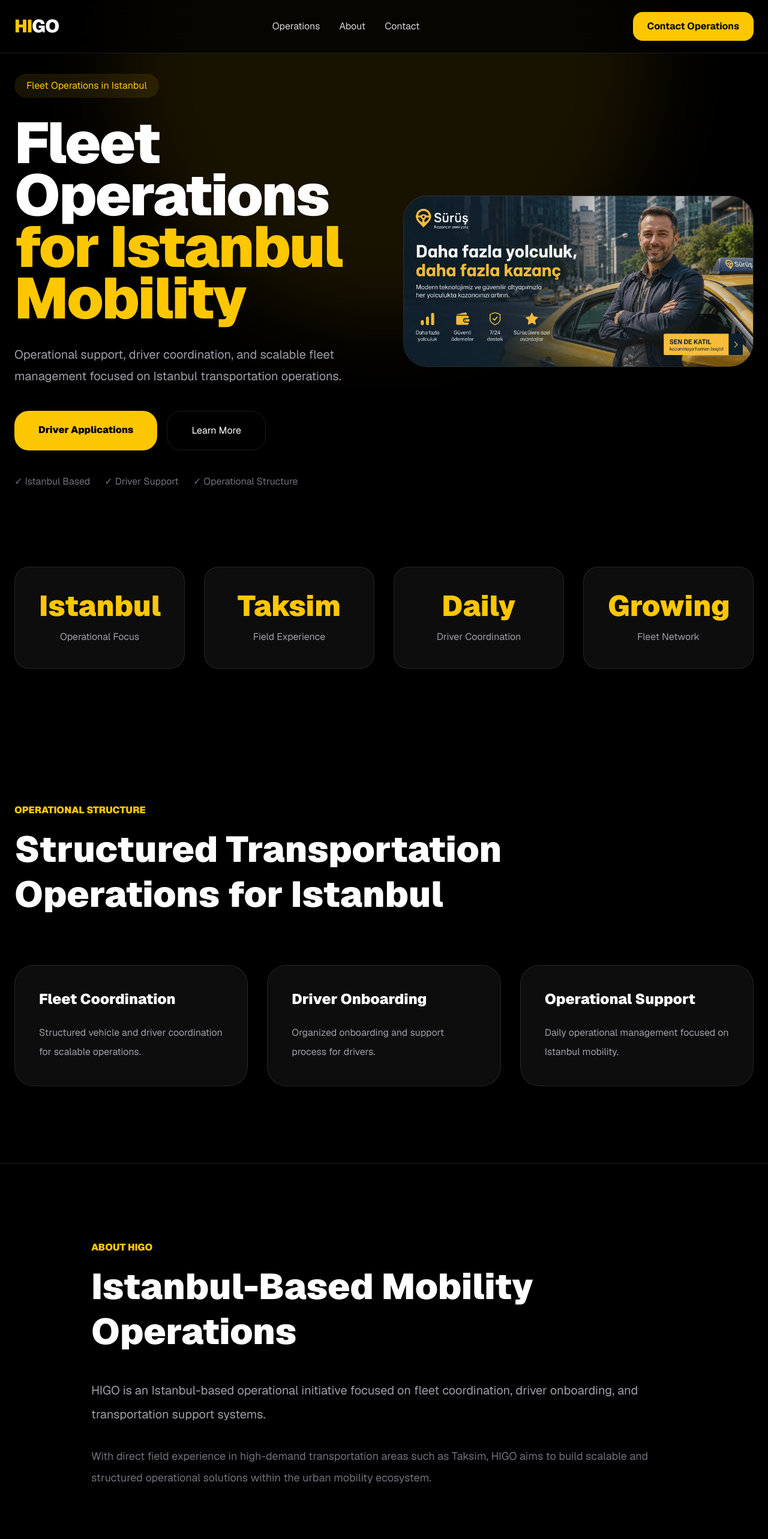
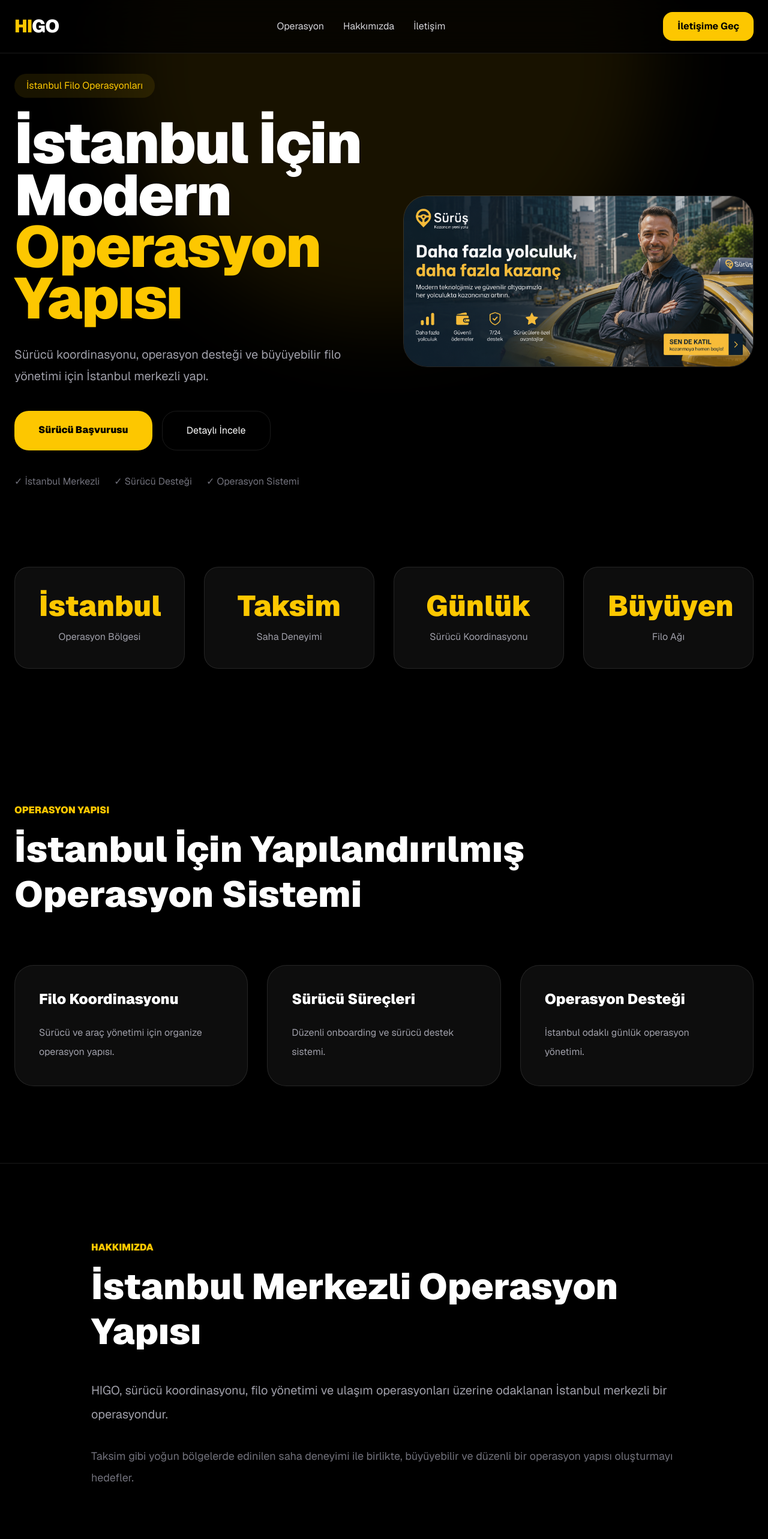
Before and after one commit to ikaanco/higo, a Next.js app: page / in a window 1280 px wide. Shown: the top 2566 px of the page at 60% size. Built offline with nearby package versions, Linux system fonts and the light colour scheme.

Commit message:
site update

```diff
--- a/app/page.tsx
+++ b/app/page.tsx
@@ -4,24 +4,24 @@ const APPLY_URL = "#";
 
 export default function Home() {
   const stats = [
-    ["Istanbul", "Operational Focus"],
-    ["Taksim", "Field Experience"],
-    ["Daily", "Driver Coordination"],
-    ["Growing", "Fleet Network"],
+    ["İstanbul", "Operasyon Bölgesi"],
+    ["Taksim", "Saha Deneyimi"],
+    ["Günlük", "Sürücü Koordinasyonu"],
+    ["Büyüyen", "Filo Ağı"],
   ];
 
   const operations = [
     {
-      title: "Fleet Coordination",
-      desc: "Structured vehicle and driver coordination for scalable operations.",
+      title: "Filo Koordinasyonu",
+      desc: "Sürücü ve araç yönetimi için organize operasyon yapısı.",
     },
     {
-      title: "Driver Onboarding",
-      desc: "Organized onboarding and support process for drivers.",
+      title: "Sürücü Süreçleri",
+      desc: "Düzenli onboarding ve sürücü destek sistemi.",
     },
     {
-      title: "Operational Support",
-      desc: "Daily operational management focused on Istanbul mobility.",
+      title: "Operasyon Desteği",
+      desc: "İstanbul odaklı günlük operasyon yönetimi.",
     },
   ];
 
@@ -36,15 +36,15 @@ export default function Home() {
 
           <nav className="hidden md:flex gap-8 text-zinc-300">
             <a href="#operations" className="hover:text-white transition">
-              Operations
+              Operasyon
             </a>
 
             <a href="#about" className="hover:text-white transition">
-              About
+              Hakkımızda
             </a>
 
             <a href="#contact" className="hover:text-white transition">
-              Contact
+              İletişim
             </a>
           </nav>
 
@@ -52,7 +52,7 @@ export default function Home() {
             href={APPLY_URL}
             className="bg-yellow-400 text-black px-6 py-3 rounded-2xl font-bold hover:scale-105 transition"
           >
-            Contact Operations
+            İletişime Geç
           </a>
         </div>
       </header>
@@ -64,22 +64,22 @@ export default function Home() {
         <div className="relative max-w-7xl mx-auto px-6 grid md:grid-cols-2 gap-16 items-center">
           <div>
             <div className="inline-flex px-5 py-2 rounded-full bg-yellow-400/10 text-yellow-400 mb-8">
-              Fleet Operations in Istanbul
+              İstanbul Filo Operasyonları
             </div>
 
             <h1 className="text-6xl md:text-8xl font-black leading-[0.9] tracking-tight">
-              Fleet
+              İstanbul İçin
               <br />
-              Operations
+              Modern
               <br />
               <span className="text-yellow-400">
-                for Istanbul Mobility
+                Operasyon Yapısı
               </span>
             </h1>
 
             <p className="mt-8 text-zinc-400 text-xl max-w-xl leading-9">
-              Operational support, driver coordination, and scalable fleet
-              management focused on Istanbul transportation operations.
+              Sürücü koordinasyonu, operasyon desteği ve büyüyebilir filo
+              yönetimi için İstanbul merkezli yapı.
             </p>
 
             <div className="mt-10 flex flex-wrap gap-4">
@@ -87,21 +87,21 @@ export default function Home() {
                 href={APPLY_URL}
                 className="bg-yellow-400 text-black px-10 py-5 rounded-3xl font-black hover:scale-105 transition"
               >
-                Driver Applications
+                Sürücü Başvurusu
               </a>
 
               <a
                 href="#about"
                 className="border border-white/10 px-10 py-5 rounded-3xl hover:bg-white/5 transition"
               >
-                Learn More
+                Detaylı İncele
               </a>
             </div>
 
             <div className="mt-10 flex gap-6 flex-wrap text-zinc-500">
-              <div>✓ Istanbul Based</div>
-              <div>✓ Driver Support</div>
-              <div>✓ Operational Structure</div>
+              <div>✓ İstanbul Merkezli</div>
+              <div>✓ Sürücü Desteği</div>
+              <div>✓ Operasyon Sistemi</div>
             </div>
           </div>
 
@@ -109,7 +109,7 @@ export default function Home() {
             <div className="rounded-[40px] overflow-hidden border border-white/10 bg-white/5">
               <Image
                 src="/yndpro.png"
-                alt="HIGO Fleet Operations"
+                alt="HIGO Operasyon"
                 width={1500}
                 height={1000}
                 priority
@@ -147,11 +147,11 @@ export default function Home() {
       >
         <div className="max-w-7xl mx-auto px-6">
           <div className="text-yellow-400 font-black mb-4">
-            OPERATIONAL STRUCTURE
+            OPERASYON YAPISI
           </div>
 
           <h2 className="text-5xl md:text-6xl font-black max-w-4xl leading-tight">
-            Structured Transportation Operations for Istanbul
+            İstanbul İçin Yapılandırılmış Operasyon Sistemi
           </h2>
 
           <div className="grid md:grid-cols-3 gap-8 mt-20">
@@ -180,22 +180,21 @@ export default function Home() {
       >
         <div className="max-w-5xl mx-auto px-6">
           <div className="text-yellow-400 font-black mb-4">
-            ABOUT HIGO
+            HAKKIMIZDA
           </div>
 
           <h2 className="text-5xl md:text-6xl font-black leading-tight">
-            Istanbul-Based Mobility Operations
+            İstanbul Merkezli Operasyon Yapısı
           </h2>
 
           <p className="mt-10 text-zinc-400 text-xl leading-10">
-            HIGO is an Istanbul-based operational initiative focused on fleet
-            coordination, driver onboarding, and transportation support systems.
+            HIGO, sürücü koordinasyonu, filo yönetimi ve ulaşım operasyonları
+            üzerine odaklanan İstanbul merkezli bir operasyondur.
           </p>
 
           <p className="mt-8 text-zinc-500 text-lg leading-9">
-            With direct field experience in high-demand transportation areas
-            such as Taksim, HIGO aims to build scalable and structured
-            operational solutions within the urban mobility ecosystem.
+            Taksim gibi yoğun bölgelerde edinilen saha deneyimi ile birlikte,
+            büyüyebilir ve düzenli bir operasyon yapısı oluşturmayı hedefler.
           </p>
         </div>
       </section>
@@ -204,23 +203,22 @@ export default function Home() {
       <section className="py-32">
         <div className="max-w-5xl mx-auto px-6 text-center">
           <h2 className="text-6xl font-black leading-tight">
-            Building Structured
+            Güçlü ve
             <br />
             <span className="text-yellow-400">
-              Fleet Operations
+              Düzenli Operasyon
             </span>
           </h2>
 
           <p className="mt-8 text-zinc-400 text-xl">
-            Focused on scalable driver coordination and operational support in
-            Istanbul.
+            İstanbul'da büyüyebilir sürücü koordinasyonu ve operasyon desteği.
           </p>
 
           <a
             href={APPLY_URL}
             className="inline-block mt-10 bg-yellow-400 text-black px-14 py-5 rounded-3xl font-black hover:scale-105 transition"
           >
-            Contact Operations
+            Operasyon Ekibiyle İletişim
           </a>
         </div>
       </section>
@@ -232,15 +230,15 @@ export default function Home() {
       >
         <div className="max-w-4xl mx-auto px-6 text-center">
           <div className="text-yellow-400 font-black mb-4">
-            CONTACT
+            İLETİŞİM
           </div>
 
           <h2 className="text-5xl font-black">
-            Let’s Connect
+            Bizimle İletişime Geçin
           </h2>
 
           <div className="mt-12 space-y-5 text-zinc-400 text-lg">
-            <p>Istanbul, Türkiye</p>
+            <p>İstanbul, Türkiye</p>
 
             <p>operations@higo.com.tr</p>
 
@@ -257,7 +255,7 @@ export default function Home() {
           </div>
 
           <p className="mt-5 text-zinc-500">
-            Istanbul Fleet Operations
+            İstanbul Operasyon Yapısı
           </p>
 
           <p className="mt-8 text-zinc-600">
```
